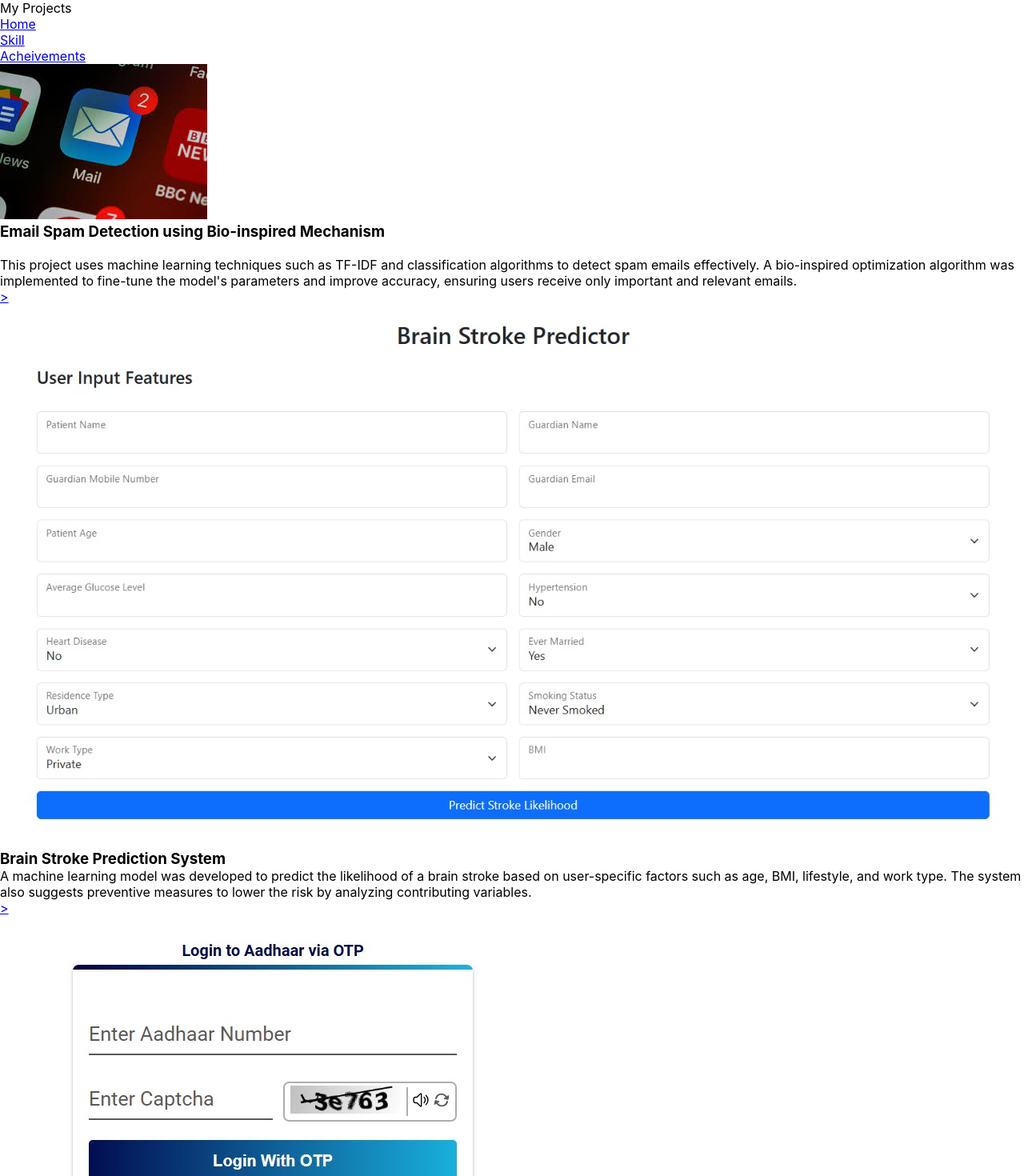
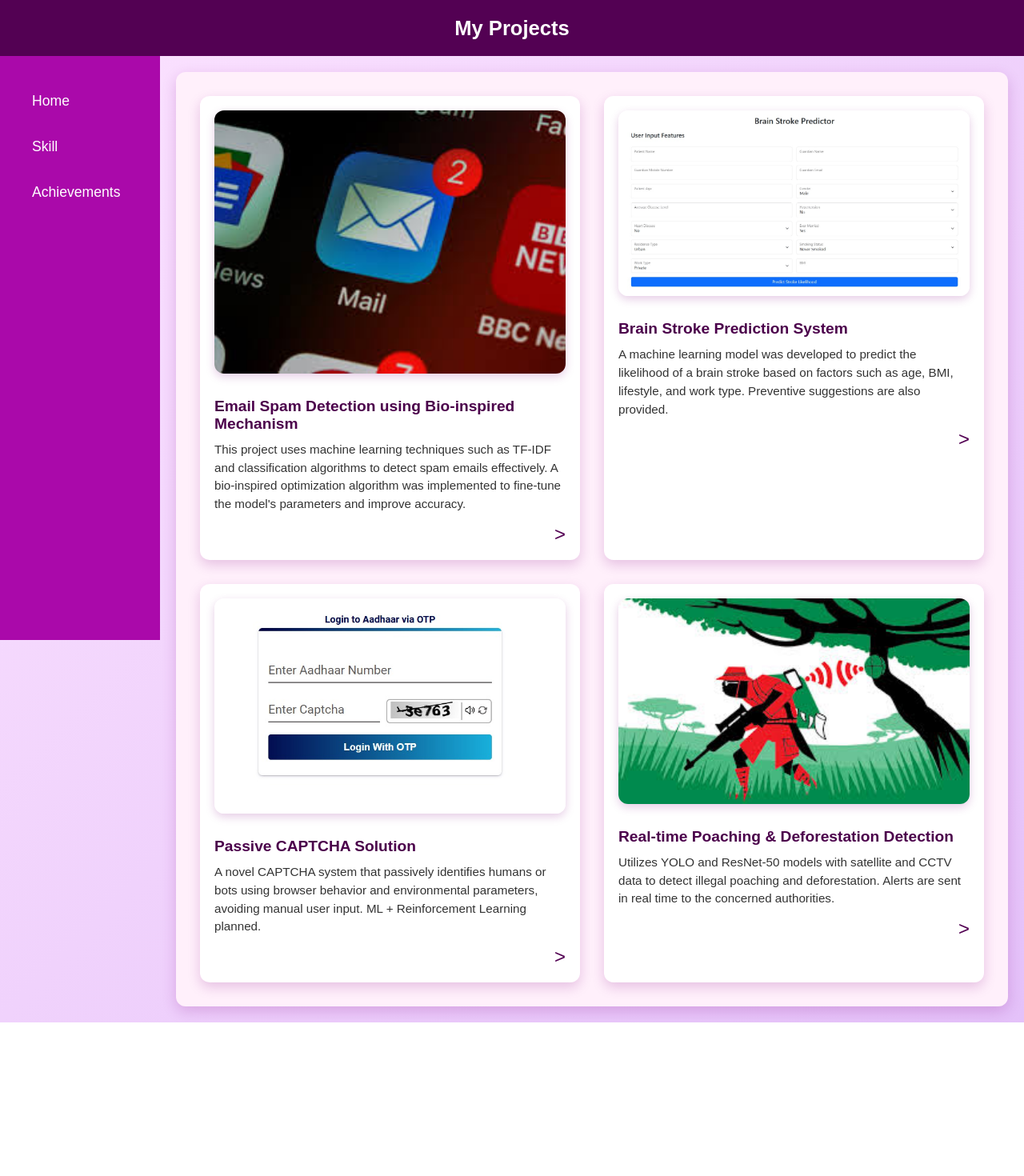
Before and after one commit to ramyaMohn/portfolio, a React (Create React App) app: page /project in a window 1280 px wide. Shown: the top 1470 px of the page at 80% size. After the commit the page ends 1278 px from the top, so only its background shows below. Built offline with nearby package versions, Linux system fonts and the light colour scheme.

Commit message:
Update Project.js

```diff
--- a/src/Project.js
+++ b/src/Project.js
@@ -1,61 +1,98 @@
-import React from 'react'
-import './App.css';
-import { Link} from 'react-router-dom';
+import React from 'react';
+import { Link } from 'react-router-dom';
+import './project.css'; // Use general responsive CSS
 import mail from './mail.jpeg';
 import brain from './brainstroke.jpg';
-import captcha from'./captcha.jpg';
+import captcha from './captcha.jpg';
 import poach from './poaching.jpeg';
+
 const Project = () => {
+  return (
+    <div className="project-wrapper">
+      {/* Top Navbar */}
+      <header className="top-navbar">
+        My Projects
+      </header>
 
-  return (
-    <div>
-      <nav className='proj_nav'>
-        My Projects
+      {/* Sidebar Navigation */}
+      <nav className="side-navbar">
+        <ul>
+          <li><Link to="/">Home</Link></li>
+          <li><Link to="/Skill">Skill</Link></li>
+          <li><Link to="/acheive">Achievements</Link></li>
+        </ul>
       </nav>
-      <div className='main-skill'>
-                <nav className='side_nav'>
-                  <ul>
-                <li><Link to='/' >Home</Link></li>
-                <li><Link to='/Skill' >Skill</Link></li>
 
-                <li><Link to='/acheive' >Acheivements</Link></li></ul>
-              </nav>
-              <div className='container'>
-                 <section className='proj'>
-                  <div className='projects'>
-                    <img src={mail} alt="mail"/>
-                    <div className='project-content'>
-                    <h3>Email Spam Detection using Bio-inspired Mechanism</h3><br/>
-                    <p>This project uses machine learning techniques such as TF-IDF and classification algorithms to detect spam emails effectively. A bio-inspired optimization algorithm was implemented to fine-tune the model's parameters and improve accuracy, ensuring users receive only important and relevant emails.</p></div>  <div className="arrow-container">
-                    <Link to='/project/spam' className='arrow-link'>&gt;</Link>
-                  </div>
-                  </div>
-                  <div className="projects">
-                    <img src={brain} alt="brain"/>
-                    <div className='project-content'>
-                    <h3>Brain Stroke Prediction System</h3>
-                    <p>A machine learning model was developed to predict the likelihood of a brain stroke based on user-specific factors such as age, BMI, lifestyle, and work type. The system also suggests preventive measures to lower the risk by analyzing contributing variables.</p></div>  <div className="arrow-container">
-                    <Link to='/project/brainstroke' className='arrow-link'>&gt;</Link></div>
-                    </div>
-                    <div className='projects'>
-                      <img src={captcha} alt="captcha"/>
-                      <div className='project-content'>
-                      <h3>Passive CAPTCHA Solution </h3>
-                      <p>A novel solution to improve CAPTCHA systems by passively identifying users as humans or bots without user interaction. Browser behavior and environmental parameters are analyzed using supervised machine learning models, with plans to integrate reinforcement learning for continuous learning.</p> </div> <div className="arrow-container">
-                      <Link to='/project/captcha' className='arrow-link'>&gt;</Link>
-                    </div></div>
-                    <div className='projects'>
-                      <img src={poach} alt=''/>
-                      <div className='project-content'>
-                      <h3>Real-time Poaching and Deforestation Detection</h3>
-                      <p>This project utilizes YOLO and ResNet-50 models to detect illegal poaching and deforestation in forest regions using live CCTV and satellite imagery. Alerts are automatically sent to authorities based on the type of activity detected, helping in wildlife conservation and forest protection.</p> </div> <div className="arrow-container">
-                      <Link to='/project/poaching' className='arrow-link'>&gt;</Link>
-                      </div></div>
-                 </section>
+      {/* Main Project Content */}
+      <main className="content-wrapper">
+        <div className="project-container">
+          <section className="project-list">
+            {/* Spam Project */}
+            <div className="project-card">
+              <img src={mail} alt="Email Spam Detection" className="project-image" />
+              <div className="project-content">
+                <h3>Email Spam Detection using Bio-inspired Mechanism</h3>
+                <p>
+                  This project uses machine learning techniques such as TF-IDF and classification algorithms
+                  to detect spam emails effectively. A bio-inspired optimization algorithm was implemented to
+                  fine-tune the model's parameters and improve accuracy.
+                </p>
+                <div className="arrow-container">
+                  <Link to="/project/spam" className="arrow-link">&gt;</Link>
+                </div>
               </div>
+            </div>
+
+            {/* Brain Stroke Project */}
+            <div className="project-card">
+              <img src={brain} alt="Brain Stroke" className="project-image" />
+              <div className="project-content">
+                <h3>Brain Stroke Prediction System</h3>
+                <p>
+                  A machine learning model was developed to predict the likelihood of a brain stroke based
+                  on factors such as age, BMI, lifestyle, and work type. Preventive suggestions are also provided.
+                </p>
+                <div className="arrow-container">
+                  <Link to="/project/brain" className="arrow-link">&gt;</Link>
+                </div>
               </div>
+            </div>
+
+            {/* CAPTCHA Project */}
+            <div className="project-card">
+              <img src={captcha} alt="CAPTCHA" className="project-image" />
+              <div className="project-content">
+                <h3>Passive CAPTCHA Solution</h3>
+                <p>
+                  A novel CAPTCHA system that passively identifies humans or bots using browser behavior
+                  and environmental parameters, avoiding manual user input. ML + Reinforcement Learning planned.
+                </p>
+                <div className="arrow-container">
+                  <Link to="/project/captcha" className="arrow-link">&gt;</Link>
+                </div>
+              </div>
+            </div>
+
+            {/* Poaching Detection Project */}
+            <div className="project-card">
+              <img src={poach} alt="Poaching Detection" className="project-image" />
+              <div className="project-content">
+                <h3>Real-time Poaching & Deforestation Detection</h3>
+                <p>
+                  Utilizes YOLO and ResNet-50 models with satellite and CCTV data to detect illegal poaching
+                  and deforestation. Alerts are sent in real time to the concerned authorities.
+                </p>
+                <div className="arrow-container">
+                  <Link to="/project/poach" className="arrow-link">&gt;</Link>
+                </div>
+              </div>
+            </div>
+
+          </section>
+        </div>
+      </main>
     </div>
-  )
-}
+  );
+};
 
-export default Project
+export default Project;
```
